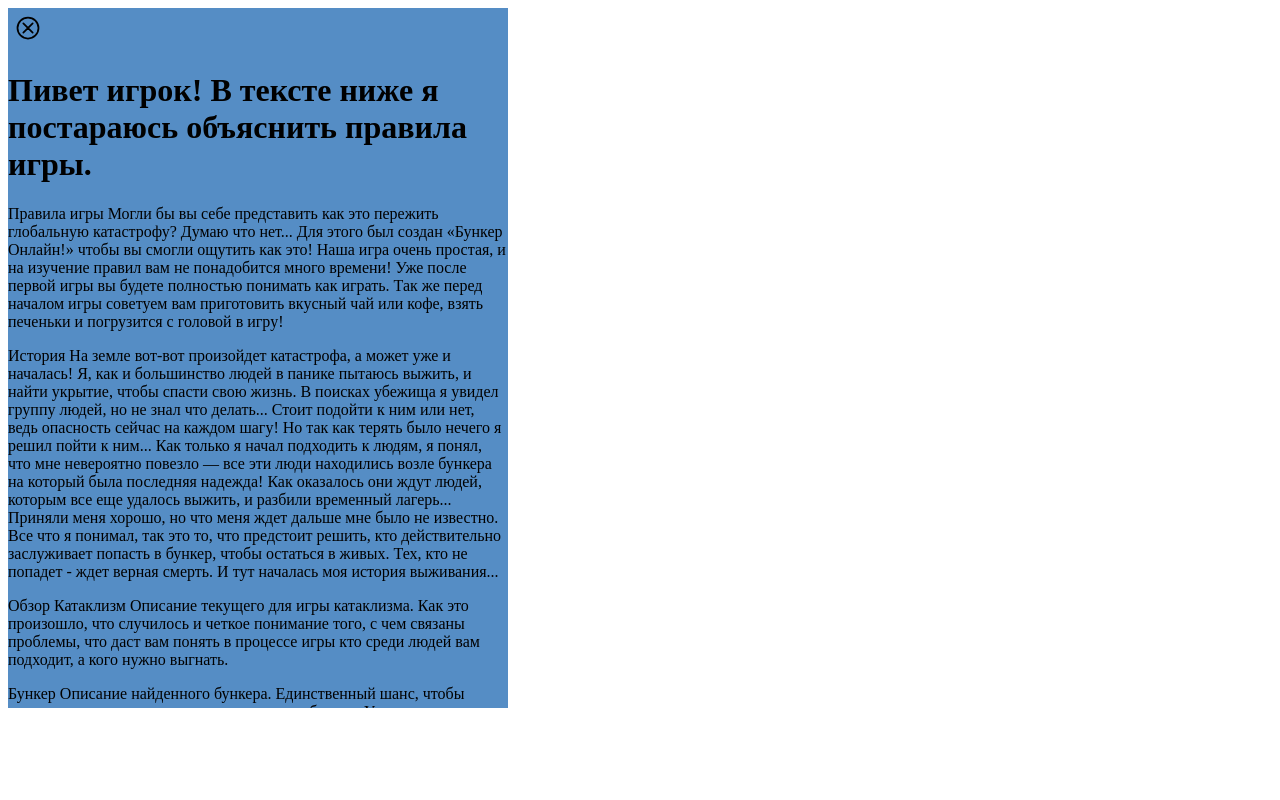
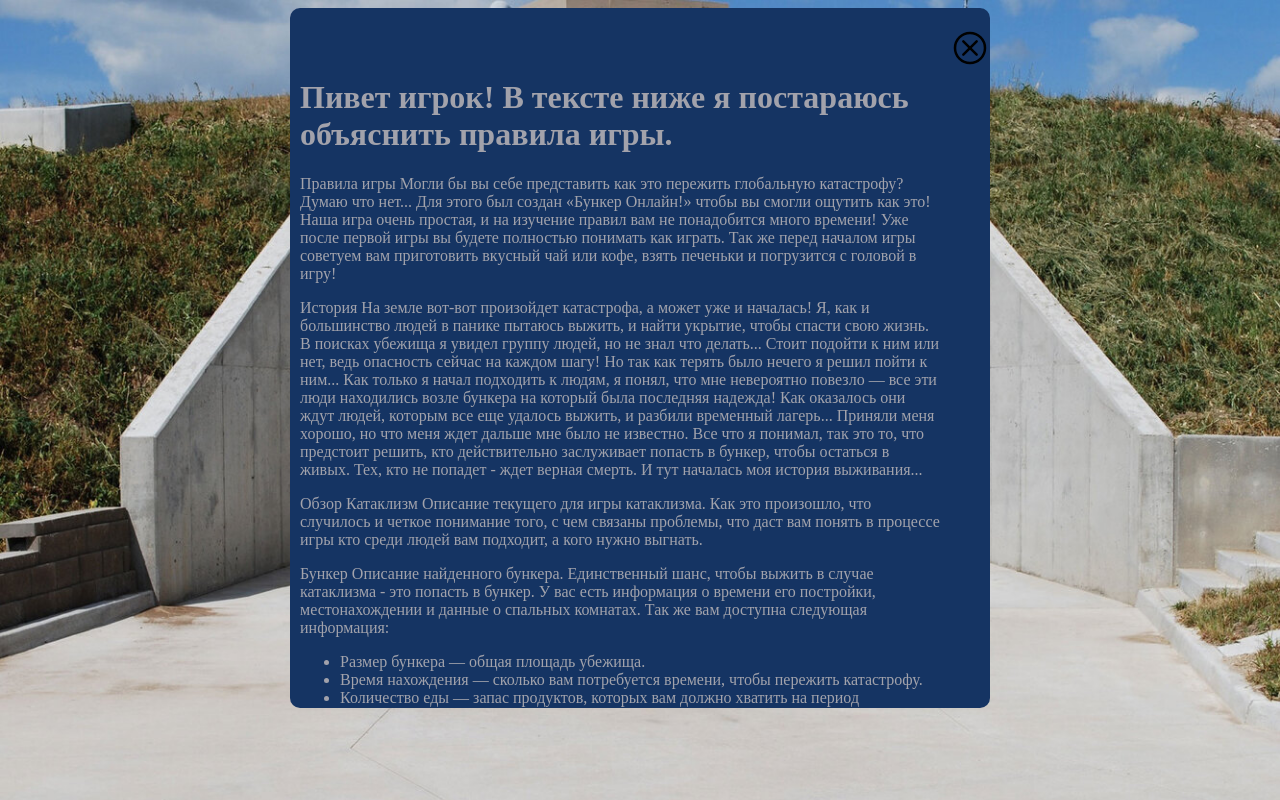
Before and after one commit to Som-Cilind/bankir, a plain HTML site: page rules.html in a window 1280 px wide. Drawn offline with Linux system fonts and the light colour scheme.

Commit message:
мчвслльяывсв

```diff
--- a/assets/css/rules.css
+++ b/assets/css/rules.css
@@ -1,10 +1,36 @@
 .modal-rules{
-    width: 500px;
+    width: 700px;
     height: 700px;
-    background-color: rgb(85, 141, 197);
+  background: rgb(21, 52, 99);
+    background-color: rgb(21, 52, 99);
     overflow-y: scroll;
+    margin: 0 auto;
+    position: relative;
+    border-radius: 10px;
+    color: rgba(195, 189, 189, 0.811);
+}
+.modal-rules::-webkit-scrollbar {
+    width: 10px;
+}
+
+.modal-rules::-webkit-sder-radius{
+
+}   /* цвет зоны отслеживания */
+
+.modal-rules::-webkit-scrollbar-thumb {
+  background-color: rgb(36, 51, 66);    /* цвет бегунка */
+  border-radius: 20px;       /* округлось бегунка */
+  border: 3px double rgba(85, 141, 197, 0.723);  /* отступ вокруг бегунка */
+}
+.rules-cont{
+    padding: 10px 50px 10px 10px;
 }
 .rules-close {
+    display: block;
+    position: sticky;
+
+    top: 20px;
+    left: 100%;
     width: 40px;
     height: 40px;
     background: none;
@@ -13,5 +39,10 @@
         width: 100%;
         height: 100%;
     }
+}
+
+body{
+    background-image: url('../images/background-main.jpg');
+    background-size: cover;
 
 }
--- a/rules.html
+++ b/rules.html
@@ -9,8 +9,8 @@
   </head>
   <body>
     <div class="modal-rules">
-      <button class="rules-close"><img src="./assets/images/icons/crestic.svg" alt=""></button>
-
+      <a href="./index.html" class="rules-close"><img src="./assets/images/icons/crestic.svg" alt=""></a>
+      <div class="rules-cont">
     <h1 class="приветствие">Пивет игрок! В тексте ниже я постараюсь объяснить правила игры.</h1>
     <p>Правила игры
       Могли бы вы себе представить как это пережить глобальную катастрофу? Думаю что нет... Для этого был создан «Бункер Онлайн!» чтобы вы смогли ощутить как это! Наша игра очень простая, и на изучение правил вам не понадобится много времени! Уже после первой игры вы будете полностью понимать как играть.
@@ -110,5 +110,6 @@
 
 </p>
 </div>
+</div>
   </body>
 </html>
--- a/бей-бобра/assets-bobr/bobr.css
+++ /dev/null
@@ -1,38 +0,0 @@
-.начать{
-    background-image: url(../assets-bobr/pictures/Group\ 2\ \(1\).jpg);
-    background-size: contain;
-    height: 770px;
-    width: 500px;
-    background-repeat: no-repeat;
-    margin: 0 auto;
-position: relative;
-}
-.мутно{
-    background-color: rgb(167, 156, 156, 0.5);
-    top: 0;
-    height: 100%;
-    width: 515px;
-    width: 100%;
-display: flex;
-justify-content:center;
-align-items:center;
-position:absolute;
-}
-.начать-б{
-    background-color: beige;
-height: 50px;
-width: 200px;
-border-radius: 50px;
-margin-top: 250px ;
-}
-.начать-б:hover{
-    display: flex;
-justify-content: center;
-transition: 0.5s;
-transform: scale(120%);
-}
-
-
-*{
-    cursor: url(../images/hammer-svgrepo-com.svg) 0 0, default;
-}
```
Also changed, not shown: бей-бобра/assets-bobr/bobr.js (deleted, +0 -8 lines), бей-бобра/bobr.html (deleted, +0 -19 lines), бей-бобра/assets-bobr/pictures/Group 2 (1).jpg (deleted), бей-бобра/assets-bobr/pictures/Group 2.jpg (deleted).
